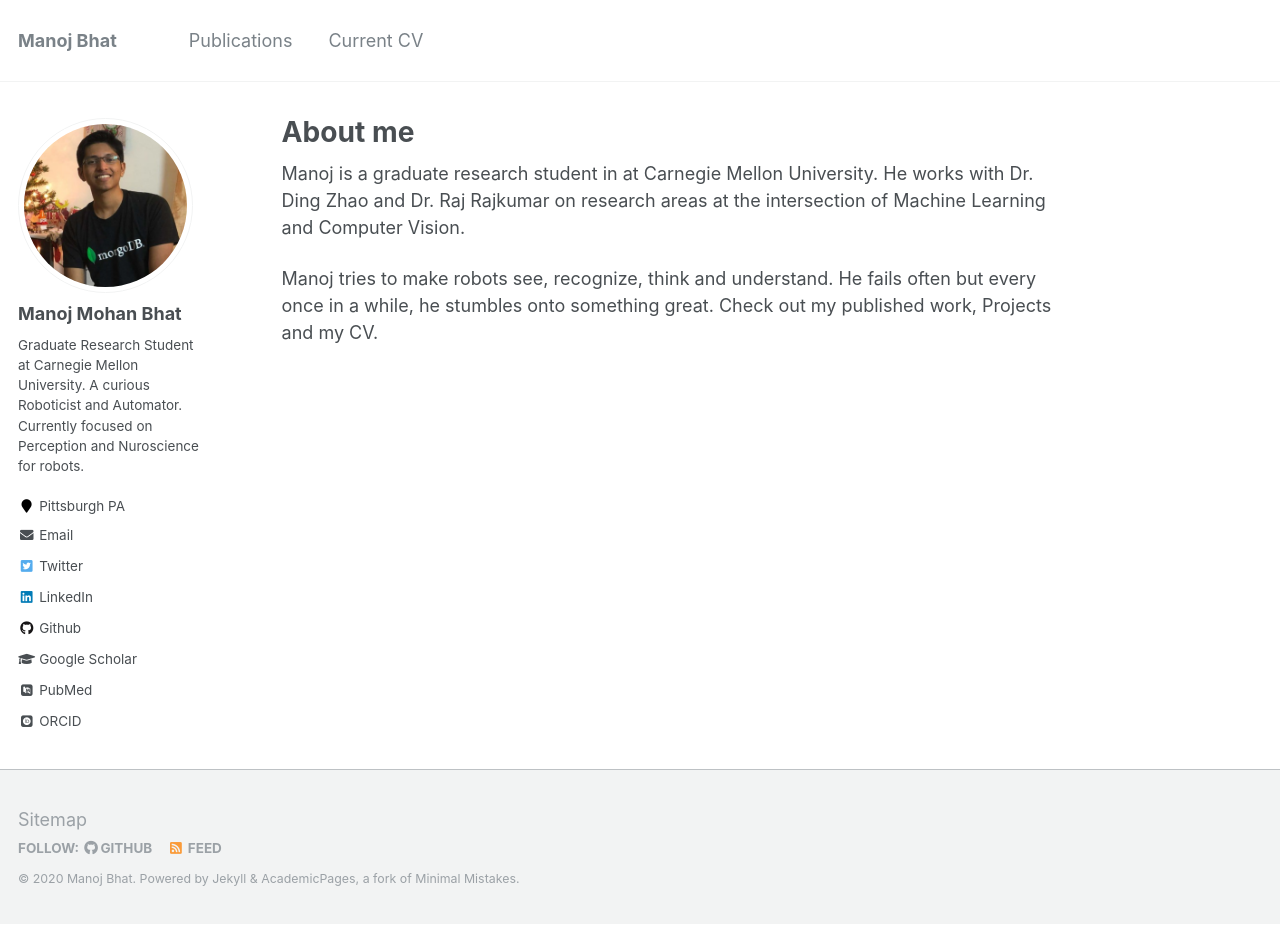
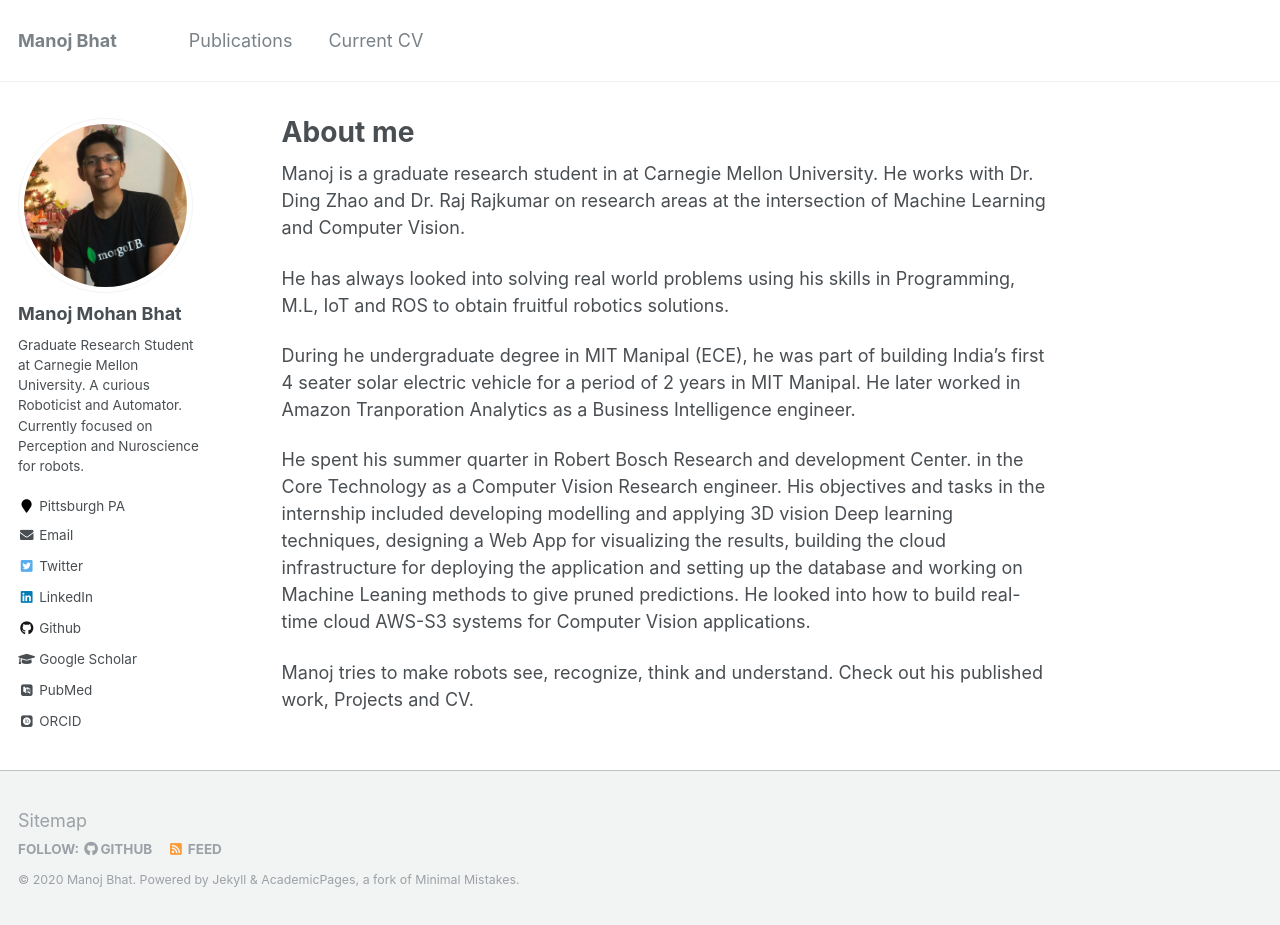
Before and after one commit to Manojbhat09/manojbhat09.github.io_old, a Jekyll site: the page built from _pages/about.md, in a window 1280 px wide and 925 px high. Built offline with Jekyll 4.4.1, drawn with Linux system fonts in a browser that asks for light colours; some web fonts are replaced.

Commit message:
Update about

```diff
--- a/_pages/about.md
+++ b/_pages/about.md
@@ -10,5 +10,12 @@ redirect_from:
 
 Manoj is a graduate research student in at Carnegie Mellon University. He works with Dr. Ding Zhao and Dr. Raj Rajkumar on research areas at the intersection of Machine Learning and Computer Vision.
 
-Manoj tries to make robots see, recognize, think and understand. He fails often but every once in a while, he stumbles onto something great.
-Check out my published work, Projects and my CV.
+He has always looked into solving real world problems using his skills in Programming, M.L, IoT and ROS to obtain fruitful robotics solutions.
+
+During he undergraduate degree in MIT Manipal (ECE), he was part of building India's first 4 seater solar electric vehicle for a period of 2 years in MIT Manipal.
+He later worked in Amazon Tranporation Analytics as a Business Intelligence engineer.
+
+He spent his summer quarter in Robert Bosch Research and development Center. in the Core Technology as a Computer Vision Research engineer. His objectives and tasks in the internship included developing modelling and applying 3D vision Deep learning techniques, designing a Web App for visualizing the results, building the cloud infrastructure for deploying the application and setting up the database and  working on Machine Leaning methods to give pruned predictions. He looked into how to build real-time cloud AWS-S3 systems for Computer Vision applications.
+
+Manoj tries to make robots see, recognize, think and understand.
+Check out his published work, Projects and CV.
```
